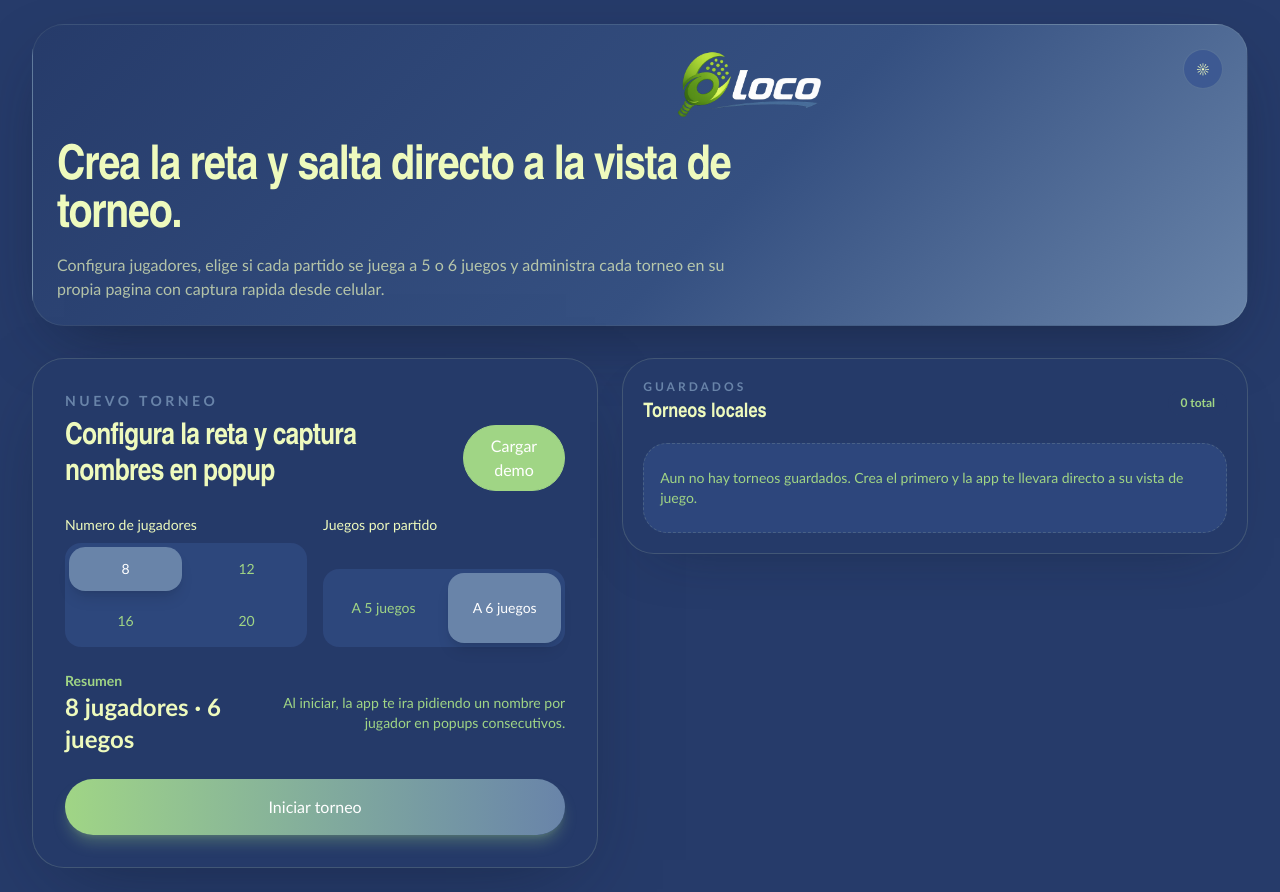
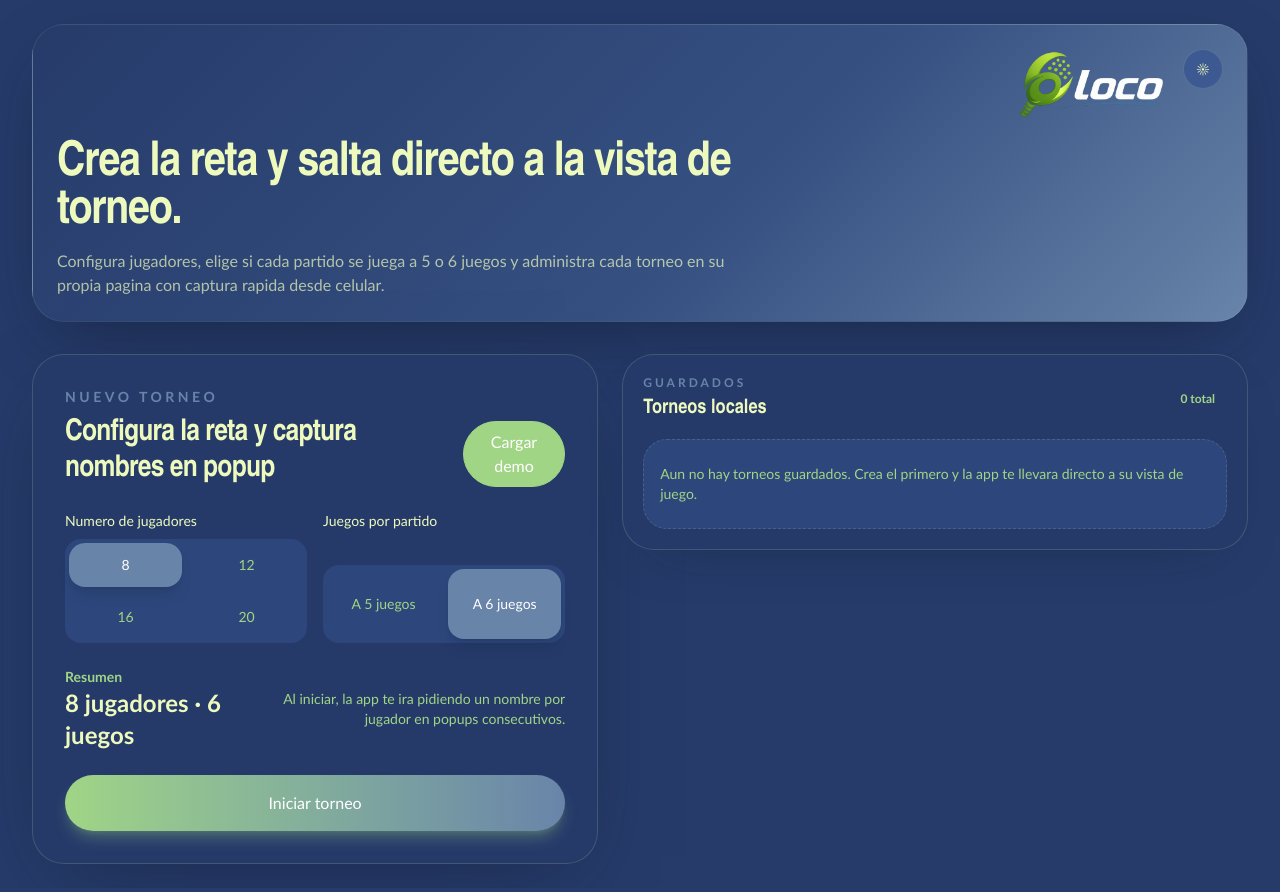
Before and after one commit to flowventas/retaspadel, a Next.js app: page / in a window 1280 px wide. Built offline with nearby package versions, Linux system fonts and the light colour scheme.

Commit message:
Ajustar posicion del logo en hero principal

```diff
--- a/components/tournament-app.tsx
+++ b/components/tournament-app.tsx
@@ -124,12 +124,17 @@ export default function TournamentApp() {
       <div className="absolute inset-x-0 top-0 -z-10 h-[34rem] bg-[radial-gradient(circle_at_top,_color-mix(in_srgb,var(--brand-accent)_52%,transparent),_transparent_45%),radial-gradient(circle_at_right,_color-mix(in_srgb,var(--brand-primary)_22%,transparent),_transparent_35%)]" />
 
       <div className="mx-auto flex min-h-screen max-w-7xl flex-col px-4 py-6 sm:px-6 lg:px-8">
-        <header className="mb-8 flex flex-col gap-4 rounded-[2rem] border border-[var(--hero-border)] bg-[image:var(--hero-bg)] px-6 py-6 text-[var(--hero-text)] shadow-[0_24px_70px_-28px_rgba(15,23,42,0.65)] md:flex-row md:items-start md:justify-between">
-          <div className="max-w-3xl">
+        <header className="mb-8 flex flex-col gap-5 rounded-[2rem] border border-[var(--hero-border)] bg-[image:var(--hero-bg)] px-6 py-6 text-[var(--hero-text)] shadow-[0_24px_70px_-28px_rgba(15,23,42,0.65)]">
+          <div className="relative min-h-10">
             <BrandLogo
               theme={store.theme}
-              className="mb-5 block max-[499px]:mx-auto min-[500px]:ml-auto md:mb-6"
+              className="mx-auto block min-[500px]:mr-14 min-[500px]:ml-auto"
             />
+            <div className="absolute right-0 top-0">
+              <ThemeToggle theme={store.theme} onToggle={handleThemeToggle} />
+            </div>
+          </div>
+          <div className="max-w-3xl">
             <h1 className="text-4xl font-black tracking-tight md:text-5xl">
               Crea la reta y salta directo a la vista de torneo.
             </h1>
@@ -138,7 +143,6 @@ export default function TournamentApp() {
               torneo en su propia pagina con captura rapida desde celular.
             </p>
           </div>
-          <ThemeToggle theme={store.theme} onToggle={handleThemeToggle} />
         </header>
 
         <section className="grid gap-6 lg:grid-cols-[0.95fr_1.05fr]">
```
